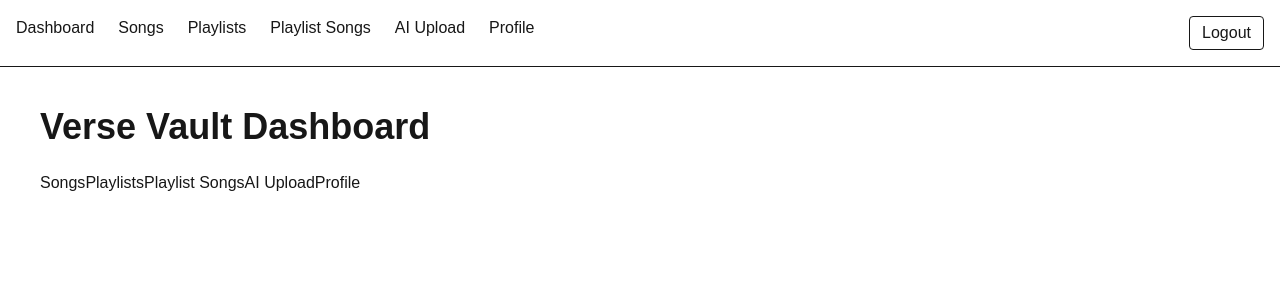
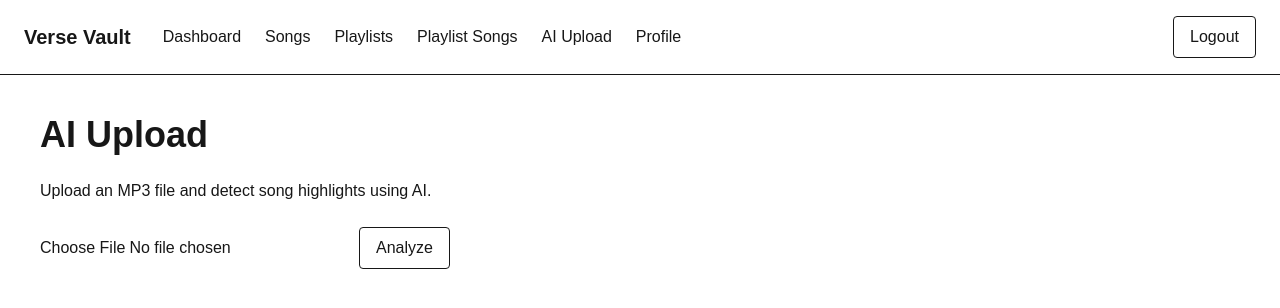
Before and after one commit to iamxkhushi1726-svg/verse-vault, a Next.js app in the folder frontend/: page /upload in a window 1280 px wide. Shown: the top 308 px of the page. Built offline with nearby package versions, Linux system fonts and the light colour scheme; sample sign-in values are in the browser's storage.

Commit message:
feat: improve frontend user experience

```diff
--- a/frontend/app/page.tsx
+++ b/frontend/app/page.tsx
@@ -1,36 +1,20 @@
 export default function Home() {
   return (
-    <main className="p-10">
-      <h1 className="text-5xl font-bold">
+    <main className="flex flex-col items-center justify-center min-h-screen">
+      <h1 className="text-6xl font-bold mb-6">
         Verse Vault
       </h1>
 
-      <p className="mt-4 text-lg">
+      <p className="text-xl mb-8">
         AI-Powered Music Highlight Detection
       </p>
 
-      <div className="mt-8 space-y-4">
-        <a
-          href="/login"
-          className="block border p-4 rounded"
-        >
-          Login
-        </a>
-
-        <a
-          href="/dashboard"
-          className="block border p-4 rounded"
-        >
-          Dashboard
-        </a>
-
-        <a
-          href="/songs"
-          className="block border p-4 rounded"
-        >
-          Songs
-        </a>
-      </div>
+      <a
+        href="/login"
+        className="border px-6 py-3 rounded"
+      >
+        Get Started
+      </a>
     </main>
   );
 }
--- a/frontend/app/upload/page.tsx
+++ b/frontend/app/upload/page.tsx
@@ -1,22 +1,108 @@
 "use client";
 
+import { useState } from "react";
 import ProtectedRoute from "@/components/ProtectedRoute";
+import api from "@/lib/api";
 
-export default function Dashboard() {
+export default function UploadPage() {
+  const [file, setFile] = useState<File | null>(null);
+  const [result, setResult] = useState<any>(null);
+  const [loading, setLoading] = useState(false);
+
+  const uploadSong = async () => {
+    if (!file) {
+      alert("Please select an MP3 file");
+      return;
+    }
+
+    const formData = new FormData();
+    formData.append("file", file);
+
+    try {
+      setLoading(true);
+
+      const response = await api.post(
+        "/api/ai/detect",
+        formData,
+        {
+          headers: {
+            "Content-Type":
+              "multipart/form-data",
+          },
+        }
+      );
+
+      setResult(response.data);
+    } catch (error) {
+      console.error(error);
+      alert("Upload failed");
+    } finally {
+      setLoading(false);
+    }
+  };
+
   return (
     <ProtectedRoute>
       <main className="p-10">
-        <h1 className="text-4xl font-bold">
-          Verse Vault Dashboard
+        <h1 className="text-4xl font-bold mb-6">
+          AI Upload
         </h1>
 
-        <div className="mt-6 space-y-4">
-          <a href="/songs">Songs</a>
-          <a href="/playlists">Playlists</a>
-          <a href="/playlist-songs">Playlist Songs</a>
-          <a href="/upload">AI Upload</a>
-          <a href="/profile">Profile</a>
-        </div>
+        <p className="mb-6">
+          Upload an MP3 file and detect song
+          highlights using AI.
+        </p>
+
+        <input
+          type="file"
+          accept=".mp3"
+          onChange={(e) =>
+            setFile(
+              e.target.files?.[0] || null
+            )
+          }
+        />
+
+        <button
+          onClick={uploadSong}
+          disabled={loading}
+          className="border px-4 py-2 ml-4 rounded"
+        >
+          {loading
+            ? "Analyzing..."
+            : "Analyze"}
+        </button>
+
+        {result?.highlights && (
+          <div className="mt-8">
+            <h2 className="text-2xl font-bold mb-4">
+              Detected Highlights
+            </h2>
+
+            <div className="space-y-2">
+              {result.highlights.map(
+                (
+                  time: number,
+                  index: number
+                ) => (
+                  <div
+                    key={index}
+                    className="border p-3 rounded"
+                  >
+                    <strong>
+                      Highlight #
+                      {index + 1}
+                    </strong>
+
+                    <div>
+                      Time: {time}s
+                    </div>
+                  </div>
+                )
+              )}
+            </div>
+          </div>
+        )}
       </main>
     </ProtectedRoute>
   );
--- a/frontend/components/Navbar.tsx
+++ b/frontend/components/Navbar.tsx
@@ -7,17 +7,23 @@ export default function Navbar() {
   };
 
   return (
-    <nav className="border-b p-4 flex gap-6">
+    <nav className="border-b px-6 py-4 flex items-center">
+      <h1 className="text-xl font-bold mr-8">
+        Verse Vault
+      </h1>
+
+      <div className="flex gap-6">
         <a href="/dashboard">Dashboard</a>
         <a href="/songs">Songs</a>
         <a href="/playlists">Playlists</a>
         <a href="/playlist-songs">Playlist Songs</a>
         <a href="/upload">AI Upload</a>
         <a href="/profile">Profile</a>
+      </div>
 
       <button
         onClick={logout}
-        className="ml-auto border px-3 py-1 rounded"
+        className="ml-auto border px-4 py-2 rounded"
       >
         Logout
       </button>
```
Lines whose indentation alone changed are shown as unchanged.
